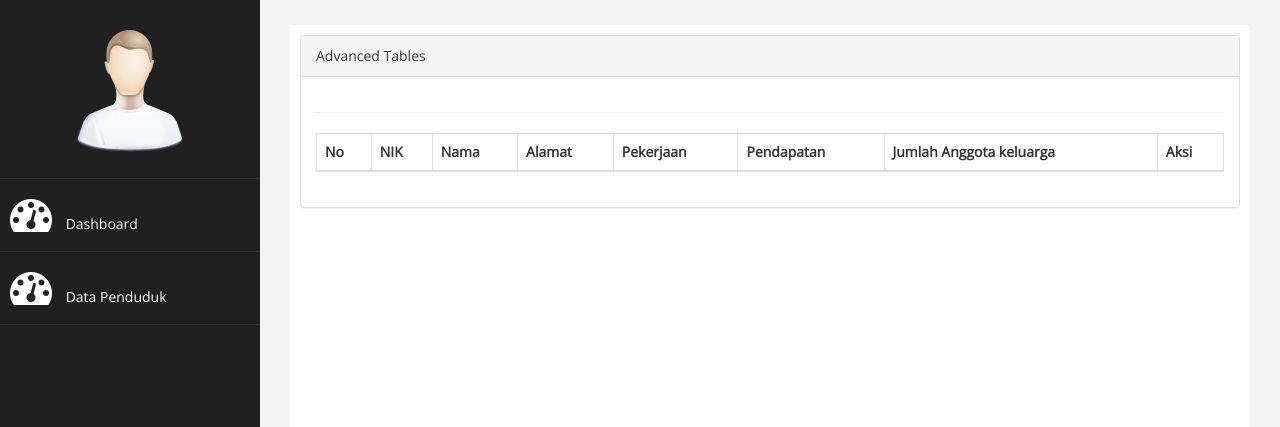
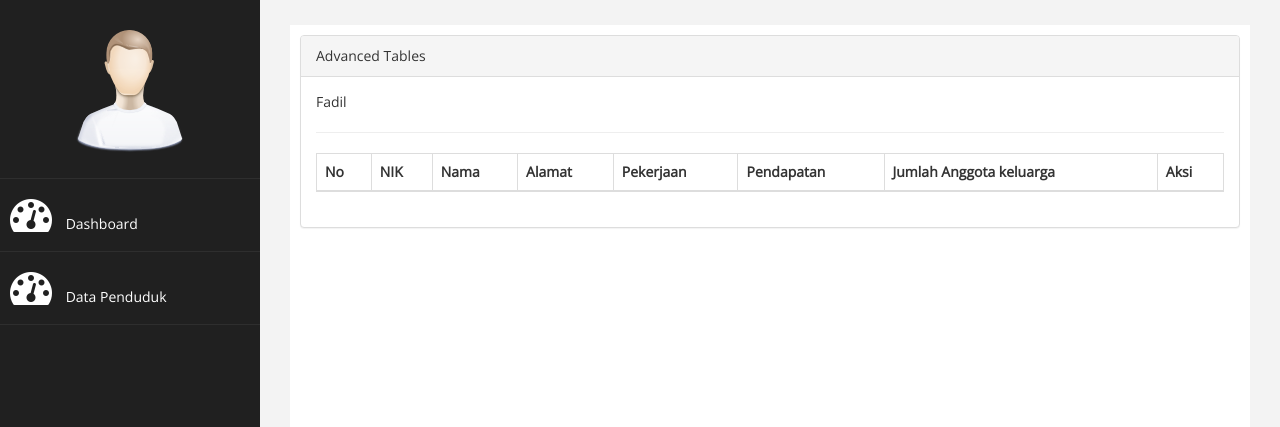
Before and after one commit to SIMAKMA/TUGAS-BESAR, a PHP site: the page made by tugas besar/index.php in a window 1280 px wide. Shown: the part 60-487 px from the top of the page. Run offline with PHP 8.4, Linux system fonts and the light colour scheme; lists and menus that the app fills with data are empty; some libraries are stand-ins or nearby versions.

Commit message:
Update index.php

```diff
--- a/tugas besar/index.php
+++ b/tugas besar/index.php
@@ -68,8 +68,8 @@ font-size: 16px;"> Last access : 30 May 2014 &nbsp; <a href="login.html" class="
                             include "page/penduduk/penduduk.php";
                         }
 
-                    }k
-                  ?>
+                    }
+                  ?>Fadil
 
                     </div>
                 </div>
```
